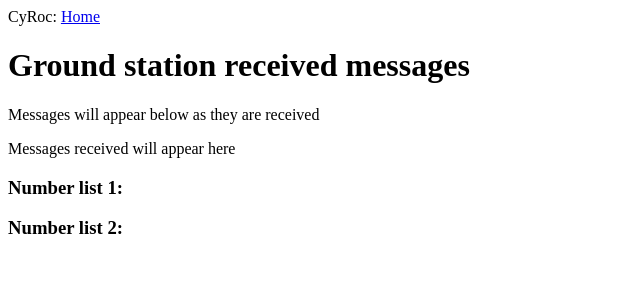
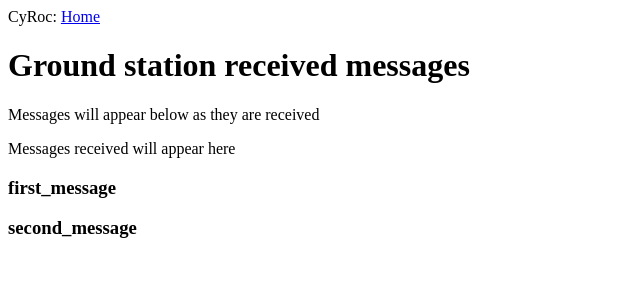
Before and after one commit to grmillerisu/Python_Web, a Flask app: page /index in a window 1280 px wide. Shown: the top 300 px of the page, without its empty margins (0-640 px from the left). Run offline with Flask 2, Linux system fonts and the light colour scheme; parts of the project's set-up code (start-up, migrations or seed data) failed here and were passed over.

Commit message:
Updates to have js dynamically update for messages

```diff
--- a/app/routes.py
+++ b/app/routes.py
@@ -2,7 +2,7 @@ from app import app
 from flask import render_template
 from datetime import datetime
 
-numbers = [1,2,3,4,5,6,7,8,9]
+numbers = [1,2,3]
 
 @app.route('/')
 def hello_world():
@@ -28,4 +28,12 @@ def ind():
       numb += "]\n"
    else:
       numb = "var numbers_received = [];"
-   return render_template('index.html',numb=numb)
+   msg1 = {"name":"first_message","length":5}
+   msg2 = {"name":"second_message","length":8}
+   messages = [msg1,msg2]
+   msg_var = [str(msg1),str(msg2)]
+   msg_str = ""
+   msg_str += "var msg1 = " + str(msg1) + "\n"
+   msg_str += "var msg2 = " + str(msg2) + "\n"
+   msg_str += "var msg_Var = [msg1, msg2]\n"
+   return render_template('index.html',numb=numb,messages=messages, msg_str=msg_str)
--- a/app/static/js/application.js
+++ b/app/static/js/application.js
@@ -3,6 +3,15 @@ $(document).ready(function(){
     //connect to the socket server.
     var socket = io.connect('http://' + document.domain + ':' + location.port + '/test');
 
+    var arrayLength = msg_var.length;
+    for(var i = 0; i < arrayLength; i++) {
+      message = msg_var[i];
+      socket.on(message['name'], function(msg) {
+         console.log("Received " + message['name'] + msg.number);
+         var str = '<p>' + msg.number.toString() + '</p>';
+         $('#'+message['name']+'_log').html(str);
+      });
+   }
     //receive details from server
     socket.on('newnumber', function(msg) {
         console.log("Received number" + msg.number);
--- a/app/templates/index.html
+++ b/app/templates/index.html
@@ -4,6 +4,7 @@
     <script src={{url_for('static', filename='js/jquery-3.3.1.min.js')}}></script>
     <script src={{url_for('static', filename='js/socket.io.min.js')}}></script>
     <script> {{ numb }} </script>
+    <script> {{msg_str}} </script>
     <script src={{url_for('static', filename='js/application.js')}}></script>
     {% if title %}
     <title>{{ title }}</title>
@@ -23,12 +24,11 @@
 <div class="container" id="content">
     <div class="row">
         <p>Messages received will appear here</p>
-        <h3>Number list 1:</h3>
-        <div id="log">
-        </div> <!-- /#log -->
-        <h3>Number list 2:</h3>
-        <div id="log2">
-        </div> <!-- /#log2 -->
+        {%for message in messages %}
+        <h3>{{message.name}}</h3>
+        <div id="{{message.name}}_log">
+        </div> <!-- /#{{message.name}} -->
+        {%endfor%}
     </div>
 </div>
 
```
